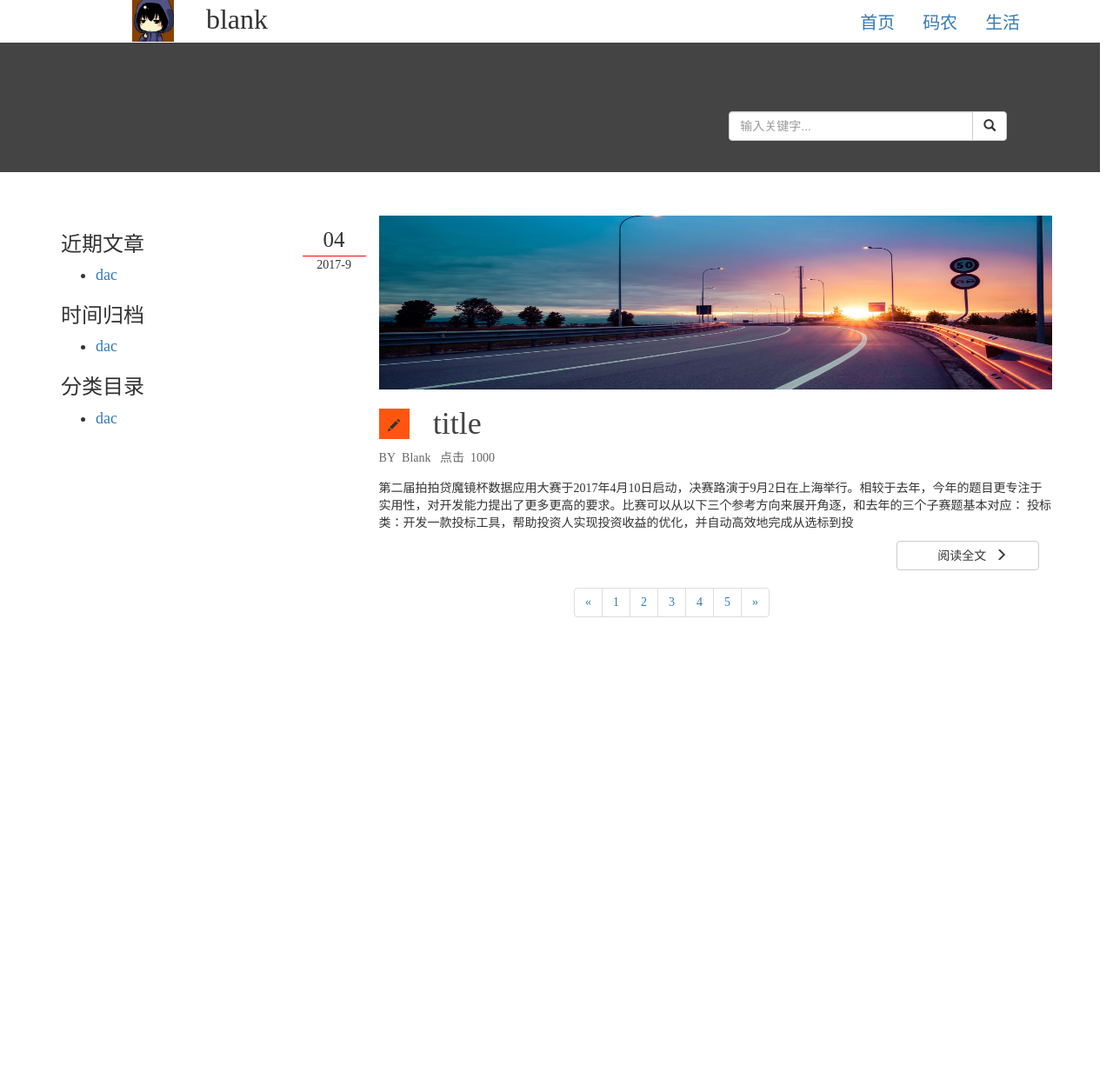
After one commit to xiaobaijiadao/mysite, a Django app: a page that uses mysite/blog/templates/list.html in a window 1280 px wide. The commit adds this page. Shown: the whole page at 87% size. Run offline with Django 3.2, Linux system fonts and the light colour scheme; some libraries are stand-ins or nearby versions.

Commit message:
list 0.1

```diff
--- /dev/null
+++ b/mysite/blog/static/css/base.css
@@ -0,0 +1,16 @@
+body {
+	background-position: 0 0;
+	background-size: 100% 600px;
+	background-attachment: fixed;
+	background-repeat: no-repeat;
+}
+
+.face {
+	background-color: white;
+	width: 100%;
+}
+
+ul,li,h1,h2,h3,h4,
+p {
+	font-family: Microsoft YaHei;
+}
--- /dev/null
+++ b/mysite/blog/templates/list.html
@@ -0,0 +1,122 @@
+<!DOCTYPE html>
+<html>
+<head>
+	<title></title>
+
+
+	{% include "load.html" %}
+	{% load static %}
+	<link rel="stylesheet" type="text/css" href="{% static "/css/base.css" %}">
+
+</head>
+
+<body>
+
+<header class="container face navbar-fixed-top">
+	<div class="row">
+		<div class="col-xs-11 col-md-offset-1 row" >
+			<div class="col-xs-3" style="height: 48px">
+				<div class="col-xs-4">
+					<img src="{% static "img/no_img.jpg"%}" style="width: 48px; height: 48px">
+				</div>
+				<p class="col-xs-4" style="font-size: 32px;">blank</p>
+			</div>
+			<div class="col-xs-9">
+				<ul class="nav nav-pills col-xs-4 col-md-offset-8">
+					<li role="presentation" style="font: 20px black;"><a href="#">首页</a></li>
+					<li role="presentation" style="font: 20px black;"><a href="#">码农</a></li>
+					<li role="presentation" style="font: 20px black;"><a href="#">生活</a></li>
+				</ul>
+			</div>
+		</div>
+	</div>
+</header>
+
+<div class="face row" style="background-color: #444444; height: 150px;margin-top: 48px;padding-top: 80px">
+	<div class="input-group col-xs-3 col-md-offset-8">
+      <input type="text" class="form-control" placeholder="输入关键字...">
+      <span class="input-group-btn">
+        <a class="btn btn-default" type="button"><span class="glyphicon glyphicon-search" aria-hidden="true"></span></a>
+      </span>
+    </div>
+</div>
+
+<div class="container" style="height: 1000px; margin-top: 50px;">
+	<div class="row">
+		<div class="col-xs-3" style="height: 1000px;">
+			<div>
+				<h3>近期文章</h3>
+				<ul>
+					<li style="font-size: 18px"><a>dac</a></li>
+				</ul>
+			</div>
+			<div>
+				<h3>时间归档</h3>
+				<ul>
+					<li style="font-size: 18px"><a>dac</a></li>
+				</ul>
+			</div>
+			<div>
+				<h3>分类目录</h3>
+				<ul>
+					<li style="font-size: 18px"><a>dac</a></li>
+				</ul>
+			</div>
+		</div>
+		<div class="col-xs-9" style="height: 1000px;">
+			<div class="row">
+				<div class="col-xs-1" style="padding-right: 0px;padding-left: 0px;">
+					<div style="text-align: center; border-bottom: red solid thin;">
+						<p style="font-size: 25px; position:relative;top:10px;">04</p>
+					</div>
+					<div style="text-align: center;">
+						<p style="text-align: 5px">2017-9</p>
+					</div>
+				</div>
+				<div class="col-xs-11">
+					<img src="{% static "img/road.jpg"%}" style="width: 100%; height: 200px;">
+					<div class="row">
+						<div class="col-xs-1" style="height: 69px;padding-top: 22px;">
+							<div style="height: 35px; width: 35px; background-color: #FF5511; text-align: center;display:table;"><span class="glyphicon glyphicon-pencil" aria-hidden="true" style="vertical-align:middle;display:table-cell;  "></span></div>
+						</div>
+						<div class="col-xs-11" style="height: 69px;padding-left: 10px;">
+							<h1><a href="" style="font-weight: 10px; color: #444444;">title</a></h1>
+						</div>
+					</div>
+					<div>
+						<p style="color: #666666;">BY&nbsp;&nbsp;Blank&nbsp;&nbsp;&nbsp;点击&nbsp;&nbsp;1000</p>
+					</div>
+					<div style="padding-top: 5px;">
+						<p>第二届拍拍贷魔镜杯数据应用大赛于2017年4月10日启动，决赛路演于9月2日在上海举行。相较于去年，今年的题目更专注于实用性，对开发能力提出了更多更高的要求。比赛可以从以下三个参考方向来展开角逐，和去年的三个子赛题基本对应： 投标类：开发一款投标工具，帮助投资人实现投资收益的优化，并自动高效地完成从选标到投
+						</p>
+					</div>
+					<div class="col-xs-3 col-md-offset-9">
+						<a class="btn btn-block btn-default" role="button" href="" style="">阅读全文<span class="glyphicon glyphicon-menu-right" style="position: relative; left: 10px;"></span></a>
+					</div>
+				</div>
+			</div>
+			<nav class="col-xs-5 col-md-offset-4" aria-label="Page navigation">
+			  <ul class="pagination">
+			    <li>
+			      <a href="#" aria-label="Previous">
+			        <span aria-hidden="true">&laquo;</span>
+			      </a>
+			    </li>
+			    <li><a href="#">1</a></li>
+			    <li><a href="#">2</a></li>
+			    <li><a href="#">3</a></li>
+			    <li><a href="#">4</a></li>
+			    <li><a href="#">5</a></li>
+			    <li>
+			      <a href="#" aria-label="Next">
+			        <span aria-hidden="true">&raquo;</span>
+			      </a>
+			    </li>
+			  </ul>
+			</nav>
+		</div>
+	</div>
+</div>
+
+</body>
+</html>
--- /dev/null
+++ b/mysite/blog/templates/load.html
@@ -0,0 +1,5 @@
+<meta name="viewport" content="width=device-width, initial-scale=1">
+
+<link rel="stylesheet" href="http://cdn.static.runoob.com/libs/bootstrap/3.3.7/css/bootstrap.min.css">
+<script src="http://cdn.static.runoob.com/libs/jquery/2.1.1/jquery.min.js"></script>
+<script src="http://cdn.static.runoob.com/libs/bootstrap/3.3.7/js/bootstrap.min.js"></script>
--- a/mysite/blog/urls.py
+++ b/mysite/blog/urls.py
@@ -5,4 +5,5 @@ from . import views
 
 urlpatterns = [
 	url(r'^$', views.index),
+	url(r'^article/$', views.article),
 ]+ static(settings.STATIC_URL, document_root=settings.STATIC_ROOT)
--- a/mysite/blog/views.py
+++ b/mysite/blog/views.py
@@ -25,3 +25,6 @@ def index(request):
 		'八篇记事',
 	]
 	return render(request, 'index.html', blog_display)
+
+def article(request):
+	return render(request, 'list.html')
--- a/mysite/mysite/urls.py
+++ b/mysite/mysite/urls.py
@@ -18,5 +18,5 @@ from django.contrib import admin
 
 urlpatterns = [
     url(r'^admin/', admin.site.urls),
-    url(r'^$', include('blog.urls', namespace = 'blog')),
+    url(r'^', include('blog.urls', namespace = 'blog')),
 ]
```
Also changed, not shown: mysite/blog/static/css/index.css (renamed from mysite/blog/static/css/main.css, +0 -17 lines), mysite/blog/static/js/index.js (added, +30 -0 lines), mysite/blog/templates/index.html (+24 -13 lines), mysite/blog/templates/blog.html (added).
